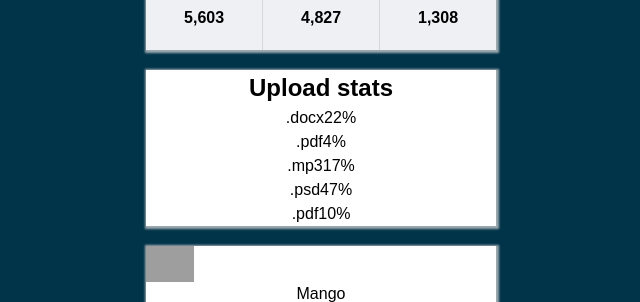
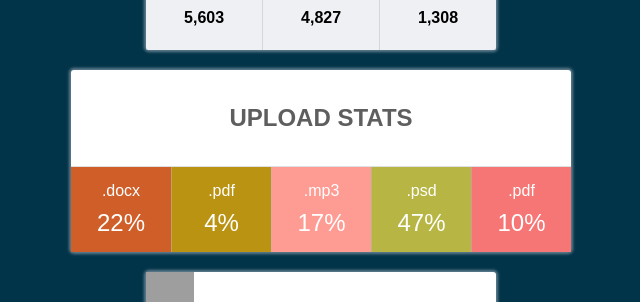
Before and after one commit to AlienTuna/goit-react-hw-01-components, a React (Create React App) app: page / in a window 1280 px wide. Shown: the part 356-658 px from the top of the page, without its empty margins (319-959 px from the left). Built offline with nearby package versions, Linux system fonts and the light colour scheme; grey boxes are pictures that could not be loaded.

Commit message:
GRIP-1 task 2

```diff
--- a/src/components/Profile/Profile.jsx
+++ b/src/components/Profile/Profile.jsx
@@ -1,6 +1,8 @@
 import clsx from "clsx";
 import css from "./profile.module.css";
 import commonCss from "../common.module.css";
+
+import PropTypes from "prop-types";
 
 import { ProfileStats } from "./ProfileStats";
 
@@ -30,3 +32,7 @@ export function Profile({ username, tag, location, avatar, stats }) {
         </div>
     )
 }
+ProfileStats.propTypes = {
+    stat_name: PropTypes.string.isRequired,
+    stat_number: PropTypes.number.isRequired,
+}
--- a/src/components/Profile/ProfileStats.jsx
+++ b/src/components/Profile/ProfileStats.jsx
@@ -4,7 +4,7 @@ import css from "./profile.module.css";
 
 export function ProfileStats({stat_name, stat_number}) {
     return (
-        <li className={css.statItem} key={stat_name}>
+        <li className={css.statItem}>
             <span className={css.stat_name}>{stat_name}</span>
             <span className={css.stat_number}>{stat_number.toLocaleString('en-US')}</span>
         </li>
--- a/src/components/Statistics/Statistics.jsx
+++ b/src/components/Statistics/Statistics.jsx
@@ -1,19 +1,24 @@
 import clsx from "clsx";
 import commonCss from "../common.module.css";
+import css from "./statistics.module.css";
 
 export function Statistics(props) {
     return (
-        <section className={clsx(commonCss.container)}>
-            {props.title ? <h2 className="title">{props.title}</h2> : null}
+        <section className={clsx(commonCss.container, css["statistics-section"])}>
+            {props.title ? <h2 className={css.title}>{props.title}</h2> : null}
 
-            <ul className="stat-list">
+            <ul className={css["stat-list"]}>
                 {props.data.map(({ id, label, percentage }) =>
-                    <li className="item" key={id}>
-                        <span className="label">{label}</span>
-                        <span className="percentage">{percentage + '%'}</span>
+                    <li className={css["stat-item"]} key={id} style={{backgroundColor: getRandomHexColor()}}>
+                        <span className={css["label"]}>{label}</span>
+                        <span className={css["number"]}>{percentage + '%'}</span>
                     </li>
                 )}
             </ul>
         </section>
     )
 }
+
+function getRandomHexColor() {
+    return `#${Math.floor(Math.random() * 16777215).toString(16).padStart(6, 0)}`;
+  }
--- /dev/null
+++ b/src/components/Statistics/statistics.module.css
@@ -0,0 +1,35 @@
+.statistics-section {
+    width:max-content;
+    margin-left: auto;
+    margin-right: auto;
+}
+.stat-list {
+    align-items: center;
+    display: flex;
+    justify-content: center;
+    border-top: solid 0.6px var(--grey-borders-clr);
+}
+
+.stat-item {
+    padding: 10px;
+    width: 100px;
+}
+.stat-item:not(:first-of-type) {
+    border-left: solid 0.6px var(--grey-borders-clr);
+}
+
+.label, .number {
+    display: block;
+    font-weight: 500;
+    line-height: 1.12;
+    padding: 5px;
+    color: var(--white-bg-clr);
+}
+.number {
+    font-size: 24px;
+}
+.title {
+    padding: 30px 0;
+    text-transform: uppercase;
+    color: var(--statistics-header-clr);
+}
--- a/src/components/common.module.css
+++ b/src/components/common.module.css
@@ -1,6 +1,7 @@
 :root {
     --light-txt-clr: rgb(156, 169, 175);
     --bold-txt-clr: black;
+    --statistics-header-clr: #000000a1;
 
     --white-bg-clr: #fff;
     --grey-bg-clr: #dadde671;
@@ -11,8 +12,9 @@
 .container {
     background-color: #fff;
     color: #000;
-    box-shadow: 1px 1px 2px 2px var(--light-txt-clr);
+    box-shadow: 0 0 3px 2px var(--grey-bg-clr);
     margin: 20px auto 0;
     text-align: center;
     width: 350px;
+    border-radius: 3px;
 }
```
Also changed, not shown: src/components/App.jsx (+8 -8 lines).
